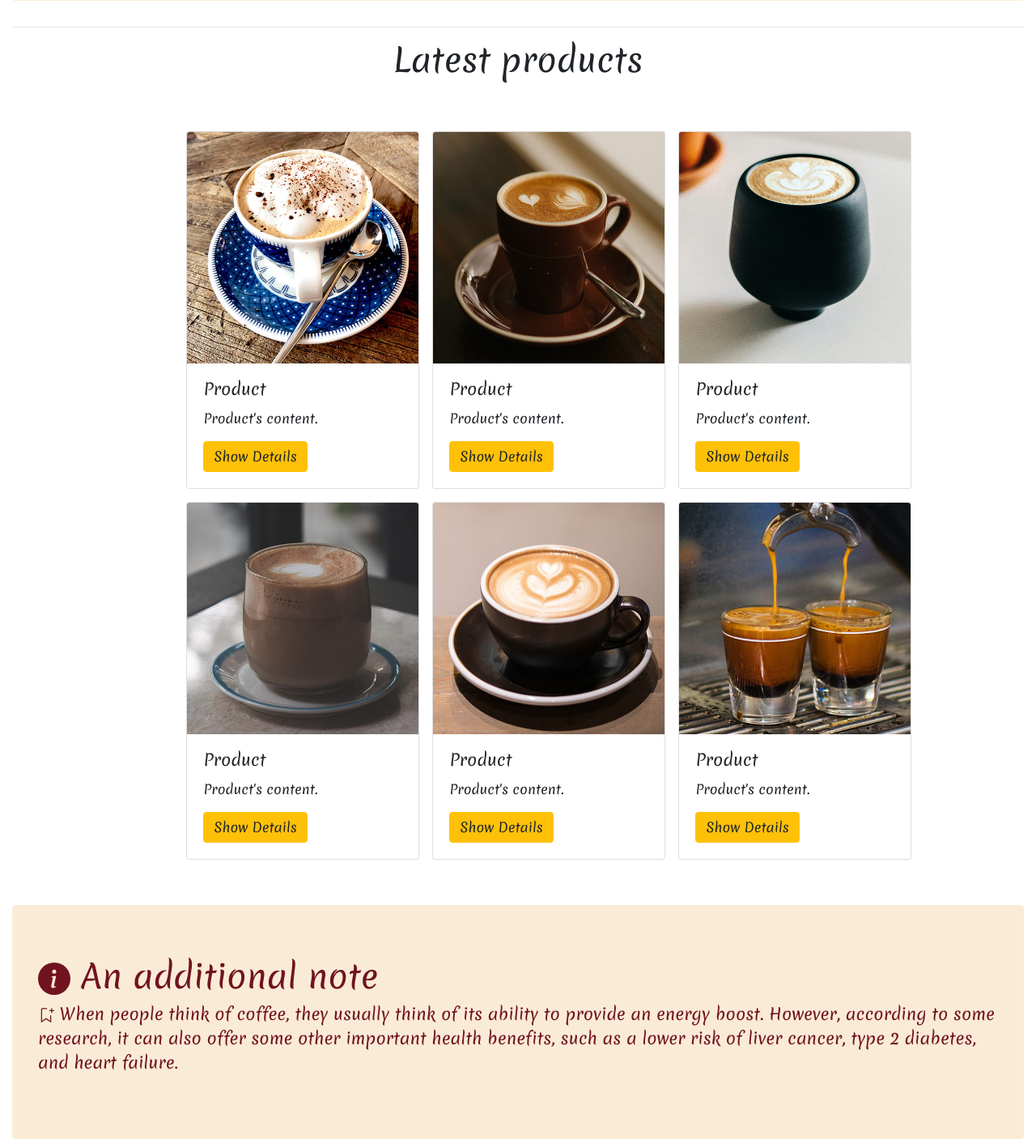
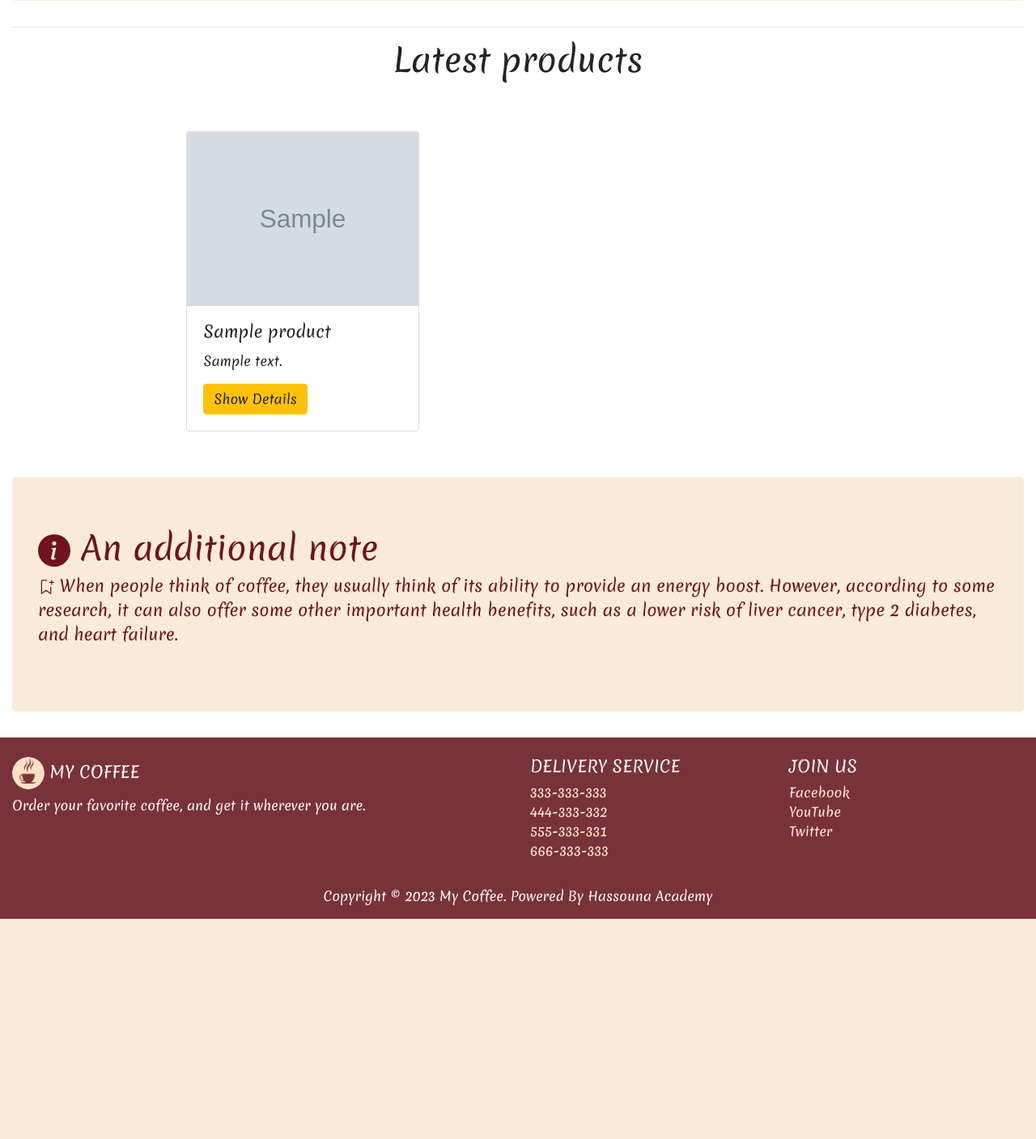
Before and after one commit to Ymk74/Coffee-Store, a Django app: page / in a window 1280 px wide. Shown: the part 1281-2688 px from the top of the page at 81% size. After the commit the page ends 2416 px from the top, so only its background shows below. Run offline with Django 4.2, Linux system fonts and the light colour scheme; tables that the repository leaves empty hold one stand-in row (values such as "Sample post"); grey boxes marked "Sample" are stand-in pictures; some libraries are stand-ins or nearby versions.

Commit message:
show products in home page

```diff
--- a/pages/templates/pages/index.html
+++ b/pages/templates/pages/index.html
@@ -75,71 +75,20 @@
         <div class="container-fluid">
             <div class="row p-5" style="padding-left: 17% !important;">
 
-            <div>
+                {% for pro in products|slice:":6" %}
+                <div>
                 <div class="card m-2" style="width: 18rem;">
-                <img src="{% static 'img/pro1.jpg' %}" class="card-img-top" alt="...">
-                <div class="card-body">
-                    <h5 class="card-title">Product</h5>
-                    <p class="card-text">Product's content.</p>
+                    <img src="{{pro.image.url}}" class="card-img-top" alt="{{pro.name}}">
+                    <div class="card-body">
+                    <h5 class="card-title">{{pro}}</h5>
+                    <p class="card-text text-truncate">{{pro.description}}</p>
                     <a href="#" class="btn btn-warning">Show Details</a>
+                    </div>
                 </div>
                 </div>
-            </div>
+                {% endfor %}
 
-            <div>
-                <div class="card m-2" style="width: 18rem;">
-                <img src="{% static 'img/pro2.jpg' %}" class="card-img-top" alt="...">
-                <div class="card-body">
-                    <h5 class="card-title">Product</h5>
-                    <p class="card-text">Product's content.</p>
-                    <a href="#" class="btn btn-warning">Show Details</a>
-                </div>
-                </div>
-            </div>
 
-            <div>
-                <div class="card m-2" style="width: 18rem;">
-                <img src="{% static 'img/pro3.jpg' %}" class="card-img-top" alt="...">
-                <div class="card-body">
-                    <h5 class="card-title">Product</h5>
-                    <p class="card-text">Product's content.</p>
-                    <a href="#" class="btn btn-warning">Show Details</a>
-                </div>
-                </div>
-            </div>
-
-            <div>
-                <div class="card m-2" style="width: 18rem;">
-                <img src="{% static 'img/pro4.jpg' %}" class="card-img-top" alt="...">
-                <div class="card-body">
-                    <h5 class="card-title">Product</h5>
-                    <p class="card-text">Product's content.</p>
-                    <a href="#" class="btn btn-warning">Show Details</a>
-                </div>
-                </div>
-            </div>
-
-            <div>
-                <div class="card m-2" style="width: 18rem;">
-                <img src="{% static 'img/pro5.jpg' %}" class="card-img-top" alt="...">
-                <div class="card-body">
-                    <h5 class="card-title">Product</h5>
-                    <p class="card-text">Product's content.</p>
-                    <a href="#" class="btn btn-warning">Show Details</a>
-                </div>
-                </div>
-            </div>
-
-            <div>
-                <div class="card m-2" style="width: 18rem;">
-                <img src="{% static 'img/pro6.jpg' %}" class="card-img-top" alt="...">
-                <div class="card-body">
-                    <h5 class="card-title">Product</h5>
-                    <p class="card-text">Product's content.</p>
-                    <a href="#" class="btn btn-warning">Show Details</a>
-                </div>
-                </div>
-            </div>
 
             </div>
         </div>
--- a/pages/views.py
+++ b/pages/views.py
@@ -1,6 +1,6 @@
 from django.shortcuts import render
-
 from django.http import HttpResponse
+from products.models import Product
 
 # Create your views here.
 
@@ -8,8 +8,10 @@ from django.http import HttpResponse
 
 
 def index(request):
-
-    return render(request , 'pages/index.html')
+    items = {
+        'products' : Product.objects.all()
+    }
+    return render(request , 'pages/index.html',items)
 
 
 
```
